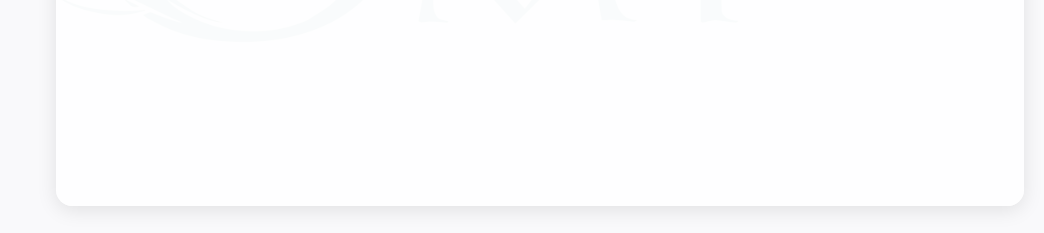
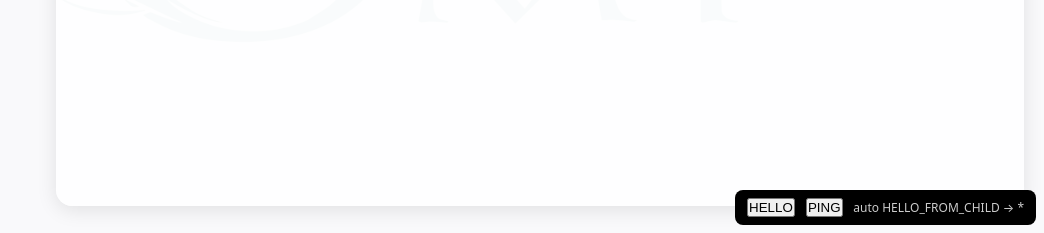
Before and after one commit to BillBBle/Text_to_Image, a Flask app: page /upload in a window 1280 px wide. Shown: the part 567-800 px from the top of the page, without its empty margins (236-1280 px from the left). Run offline with Flask 3, Linux system fonts and the light colour scheme.

Commit message:
Update upload.html

```diff
--- a/templates/upload.html
+++ b/templates/upload.html
@@ -43,7 +43,58 @@
     </div>
   </main>
 
+  <div style="position:fixed;right:8px;bottom:8px;z-index:99999;background:#000;color:#fff;padding:8px 12px;border-radius:8px;font-size:12px;">
+    <button id="btn-hello" style="margin-right:8px;">HELLO</button>
+    <button id="btn-ping">PING</button>
+    <span id="debug-status" style="margin-left:8px;opacity:.8">idle</span>
+  </div>
+
 <script>
+(function(){
+  const $status = document.getElementById('debug-status');
+  const $hello  = document.getElementById('btn-hello');
+  const $ping   = document.getElementById('btn-ping');
+
+  // 计算父页 origin（若拿不到 referrer 就先用 * 做目标；等通了再收紧）
+  let PARENT_ORIGIN = '*';
+  try {
+    if (document.referrer) PARENT_ORIGIN = new URL(document.referrer).origin;
+  } catch {}
+
+  function setStatus(msg){ $status.textContent = msg; console.log('[Child][DEBUG]', msg); }
+
+  // 监听父页回执
+  window.addEventListener('message', (event) => {
+    console.log('[Child][DEBUG] message from', event.origin, 'data =', event.data);
+    const data = event.data || {};
+    if (data.type === 'PONG') {
+      setStatus('PONG ✅ (ts=' + data.ts + ')');
+    }
+    if (data.type === 'HELLO_FROM_PARENT') {
+      setStatus('HELLO_FROM_PARENT ✅');
+    }
+    // 你也可以在这里监听 STICKER_ADD_TO_CART_FAILED 等业务回执
+  });
+
+  // 测试 1：打招呼（父页回 HELLO_FROM_PARENT）
+  $hello.addEventListener('click', () => {
+    setStatus('send HELLO_FROM_CHILD → ' + PARENT_ORIGIN);
+    window.parent.postMessage({ type: 'HELLO_FROM_CHILD', ts: Date.now() }, PARENT_ORIGIN);
+  });
+
+  // 测试 2：PING（父页回 PONG）
+  $ping.addEventListener('click', () => {
+    setStatus('send PING → ' + PARENT_ORIGIN);
+    window.parent.postMessage({ type: 'PING', ts: Date.now() }, PARENT_ORIGIN);
+  });
+
+  // 页面加载后自动先打个招呼（可选）
+  window.addEventListener('load', () => {
+    setStatus('auto HELLO_FROM_CHILD → ' + PARENT_ORIGIN);
+    window.parent.postMessage({ type: 'HELLO_FROM_CHILD', ts: Date.now() }, PARENT_ORIGIN);
+  });
+})();
+
 document.addEventListener('DOMContentLoaded', () => {
   // ======= 你的店铺配置（已替换为你提供的）=======
   const SHOP_DOMAIN = 'https://www.getsiplit.com'; // ← 你的前台域名（含 https）
```
